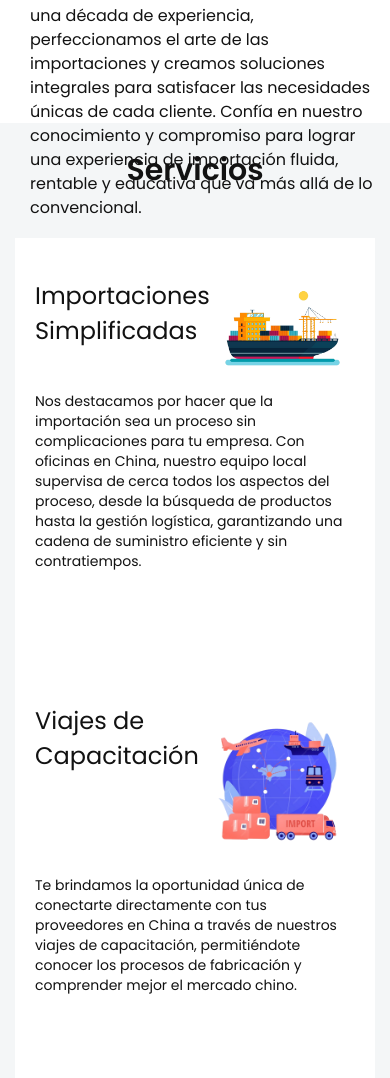
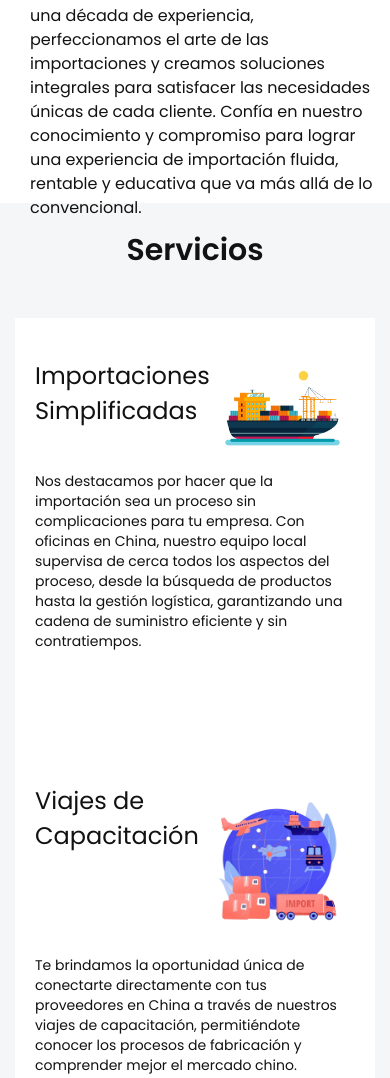
Before and after one commit to cialamo93/caporienteDemo, a website: page public/index.html in a window 390 px wide. Shown: the part 1308-2386 px from the top of the page. Drawn offline with nearby package versions, Linux system fonts and the light colour scheme; a script that the page names is missing.

Commit message:
fix de servicios

```diff
--- a/public/assets/css/main.css
+++ b/public/assets/css/main.css
@@ -100,7 +100,7 @@
       padding: 1px; /* Espaciado interno */
   }
   .features-area {
-    margin-top: 25rem;
+    margin-top: 30rem;
   }
 }
 .close-button {
```
